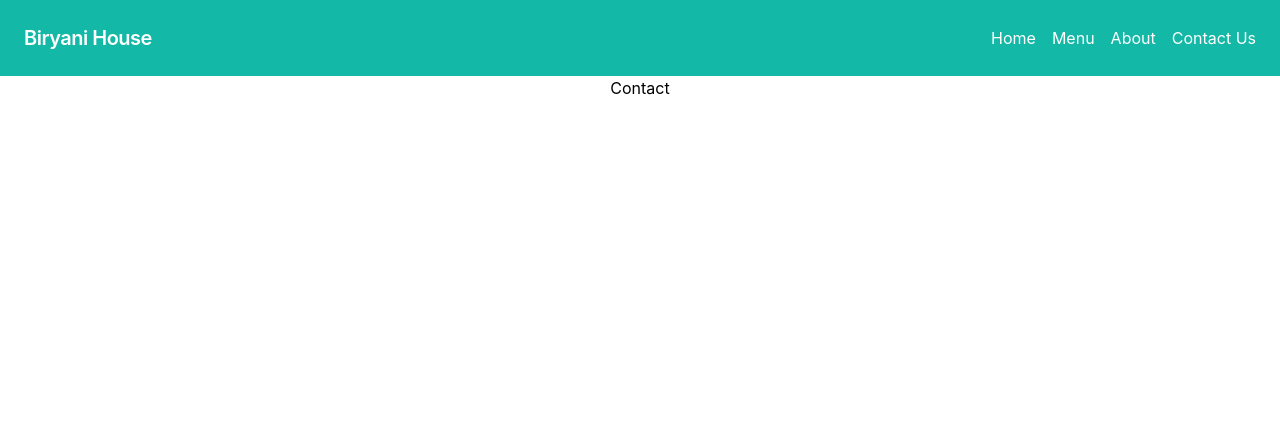
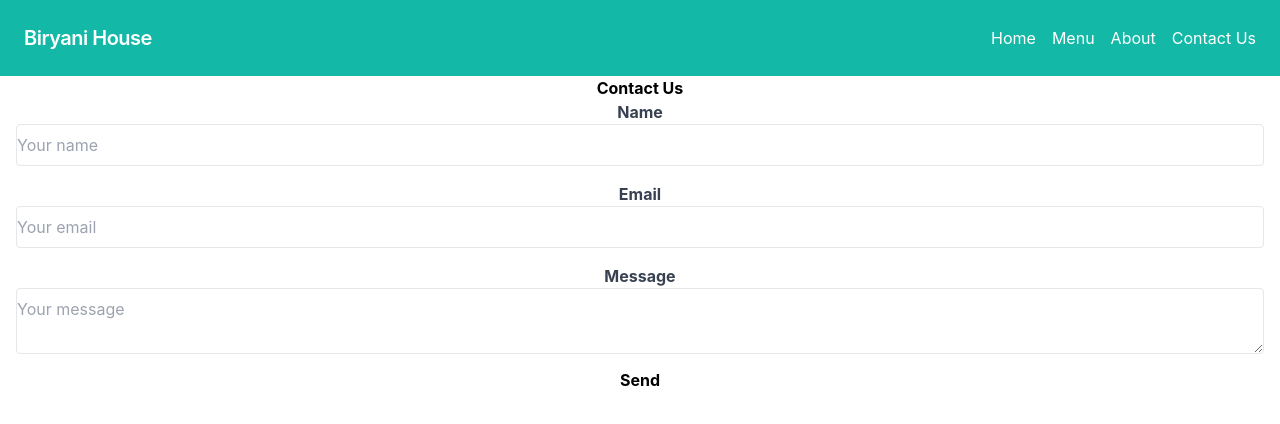
Before and after one commit to sudheer313/Biryani_house, a React (Create React App) app in the folder frontend/: page /contact in a window 1280 px wide. Shown: the top 424 px of the page. Built offline with nearby package versions, Linux system fonts and the light colour scheme.

Commit message:
update contact us form

```diff
--- a/frontend/src/components/Header.tsx
+++ b/frontend/src/components/Header.tsx
@@ -3,7 +3,7 @@ function Header() {
   return (
     <header className="bg-indigo-600 text-white py-6">
       <div className="container mx-auto">
-        <h1 className="text-4xl font-bold">Biryani House</h1>
+        <h1 className="text-4xl font-bold ">Biryani House</h1>
       </div>
     </header>
   );
--- a/frontend/src/components/Navbar.tsx
+++ b/frontend/src/components/Navbar.tsx
@@ -5,7 +5,7 @@ const Navbar: React.FC = () => {
   return (
     <nav className="bg-teal-500 p-6">
       <div className="container mx-auto flex items-center justify-between">
-        <div className="text-white font-semibold text-xl tracking-tight">
+        <div className="text-white font-semibold text-xl tracking-tight ">
           Biryani House
         </div>
         <div className="space-x-4">
@@ -18,7 +18,7 @@ const Navbar: React.FC = () => {
           <Link to="/about" className="text-white hover:text-teal-200">
             About
           </Link>
-          <Link to="/about" className="text-white hover:text-teal-200">
+          <Link to="/contact" className="text-white hover:text-teal-200">
             Contact Us
           </Link>
         </div>
--- a/frontend/src/pages/Contact.tsx
+++ b/frontend/src/pages/Contact.tsx
@@ -1,9 +1,65 @@
-import React from 'react'
+import React, { FormEvent, useState } from "react";
 
 const Contact = () => {
+  const [name, setName] = useState("");
+  const [email, setEmail] = useState("");
+  const [message, setMessage] = useState("");
+
+  const handleSubmit = (e: FormEvent) => {
+    e.preventDefault();
+
+    // Send the form data to an API or email server
+  };
+
   return (
-    <div>Contact</div>
-  )
-}
+    <div className="container mx-auto max-w-sm mt-10">
+      <h2 className="text-2xl font-bold mb-6 text-center">Contact Us</h2>
+      <form className="bg-white shadow-sm rounded px-4 py-3">
+        <div className="mb-4">
+          <label className="block text-gray-700 text-sm font-bold mb-2">
+            Name
+          </label>
+          <input
+            className="shadow appearance-none border rounded w-full py-2 px-3 text-gray-700 leading-tight focus:outline-none focus:shadow-outline"
+            type="text"
+            placeholder="Your name"
+            value={name}
+            onChange={(e) => setName(e.target.value)}
+          />
+        </div>
+        <div className="mb-4">
+          <label className="block text-gray-700 text-sm font-bold mb-2">
+            Email
+          </label>
+          <input
+            className="shadow appearance-none border rounded w-full py-2 px-3 text-gray-700 leading-tight focus:outline-none focus:shadow-outline"
+            type="email"
+            placeholder="Your email"
+            value={email}
+            onChange={(e) => setEmail(e.target.value)}
+          />
+        </div>
+        <div className="mb-6">
+          <label className="block text-gray-700 text-sm font-bold mb-2">
+            Message
+          </label>
+          <textarea
+            className="shadow appearance-none border rounded w-full py-2 px-3 text-gray-700 leading-tight focus:outline-none focus:shadow-outline"
+            placeholder="Your message"
+            value={message}
+            onChange={(e) => setMessage(e.target.value)}
+          ></textarea>
+        </div>
 
-export default Contact
+        <button
+          className="border-2 border-red-500 bg-blue-500 hover:bg-blue-700 font-bold py-2 px-4 rounded focus:outline-none focus:shadow-outline"
+          type="submit"
+        >
+          Send
+        </button>
+      </form>
+    </div>
+  );
+};
+
+export default Contact;
--- a/frontend/tailwind.config.js
+++ b/frontend/tailwind.config.js
@@ -1,6 +1,10 @@
 module.exports = {
-  content: ["./src/**/*.{js,jsx,ts,tsx}"],
+  purge: ["./src/**/*.{js,jsx,ts,tsx}"],
+  darkMode: false, // or 'media' or 'class'
   theme: {
+    extend: {},
+  },
+  variants: {
     extend: {},
   },
   plugins: [],
```
